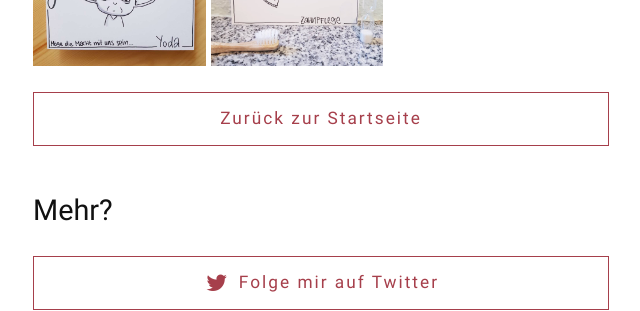
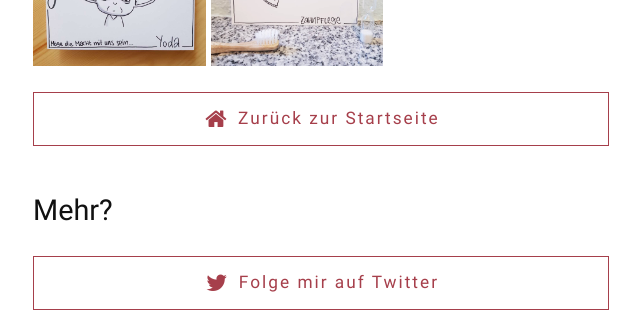
Before and after one commit to fraulyoner/fraulyoner.github.io, a Jekyll site: the page built from homeofficeabisz.html, in a window 1280 px wide. Shown: the part 2092-2403 px from the top of the page, without its empty margins (319-959 px from the left). Built offline with Jekyll 4.4.1, drawn with Linux system fonts in a browser that asks for light colours.

Commit message:
Add missing icon to button

```diff
--- a/homeofficeabisz.html
+++ b/homeofficeabisz.html
@@ -122,7 +122,7 @@
     src="/img/HomeOfficeAbisZ/HomeOfficeAbisZ_Z.jpg"/>
   </a>
   <a class="button" href="index.html">
-    Zur&uuml;ck zur Startseite
+    <i class="fa fa-lg fa-fw fa-home"></i> Zur&uuml;ck zur Startseite
   </a>
 </section>
 
```
